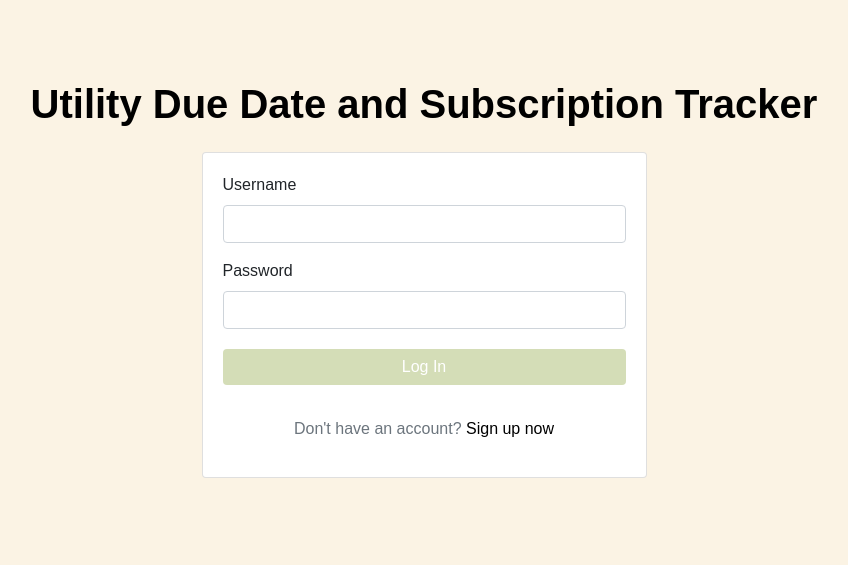
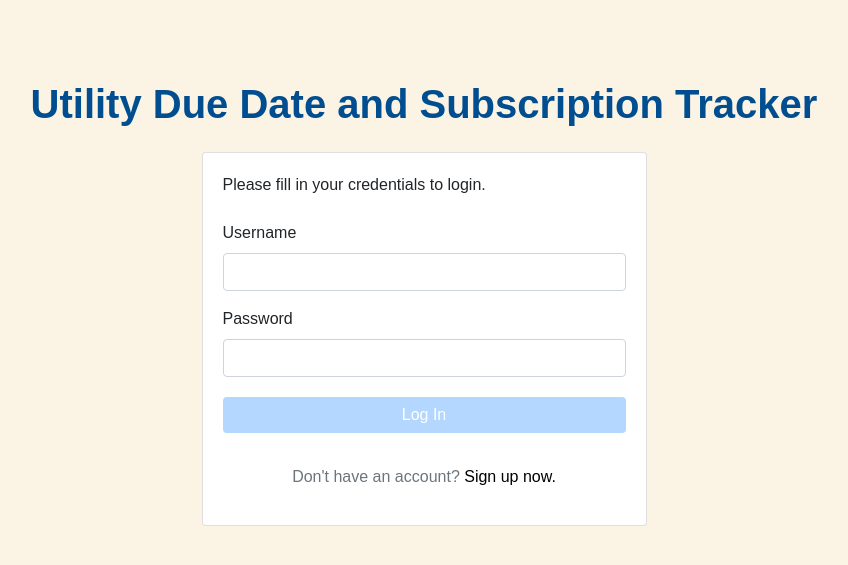
Before and after one commit to asocastro/PROJECT-SDF-UDDST, a PHP site: page /login.php in a window 1280 px wide. Shown: the top 565 px of the page, without its empty margins (216-1064 px from the left). Run offline with PHP 8.4, Linux system fonts and the light colour scheme; some web fonts are replaced.

Commit message:
Updated login.php

```diff
--- a/NEW/login.php
+++ b/NEW/login.php
@@ -104,7 +104,7 @@ if ($_SERVER["REQUEST_METHOD"] == "POST") {
       }
 
       h1 {
-        color: #000;
+        color: #004d8f;
         padding-top: 2rem;
         padding-bottom: 1rem;
         font-weight: bold;
@@ -124,24 +124,24 @@ if ($_SERVER["REQUEST_METHOD"] == "POST") {
       }
 
       a:hover {
-        color: #D4ddb7;
+        color: #B4d7ff;
         text-decoration: none;
       }
       .form-control:focus {
           color: #000;
           background-color: #fff;
-          border:2px solid #D4ddb7;
+          border:2px solid #B4d7ff;
           outline: 0;
           box-shadow: none;
       }
 
       .btn {
-        background: #D4ddb7;
-        border: #D4ddb7;
+        background: #B4d7ff;
+        border: #B4d7ff;
       }
       .btn:hover {
-        background: #D4ddb7;
-        border: #D4ddb7;
+        background: #B4d7ff;
+        border: #B4d7ff;
       }
     </style>
 </head>
@@ -159,7 +159,10 @@ if ($_SERVER["REQUEST_METHOD"] == "POST") {
                     echo '<div class="alert alert-danger">' . $login_err . '</div>';
                     }
                 ?>
+                <div class="form-group">
+                    <label>Please fill in your credentials to login.</label>
 
+                 </div>
                 <form id="submitForm" action="<?php echo htmlspecialchars($_SERVER["PHP_SELF"]); ?>" method="post">
                     <div class="form-group required">
                     <label>Username</label>
@@ -179,7 +182,7 @@ if ($_SERVER["REQUEST_METHOD"] == "POST") {
 
                 <p class="small-xl pt-3 text-center">
                     <span class= "text-muted">Don't have an account? </span>
-                    <a href="register.php">Sign up now</a>
+                    <a href="register.php">Sign up now.</a>
                 </p>
         </form>
     </div>
```
